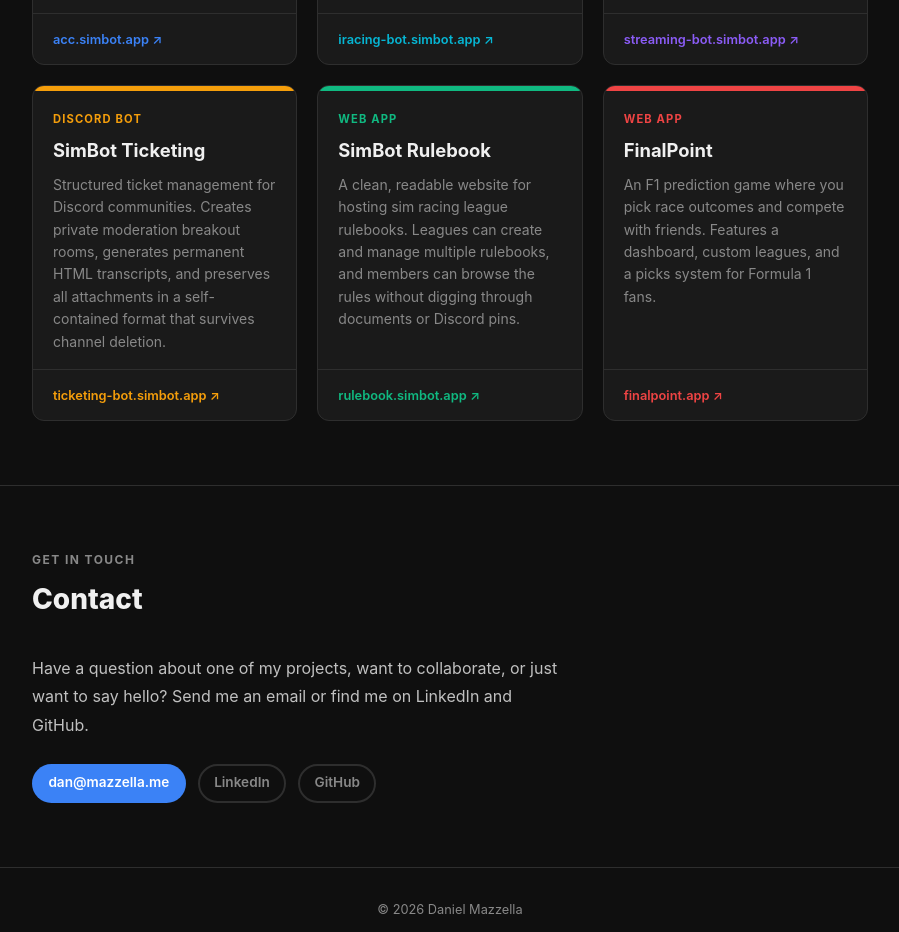
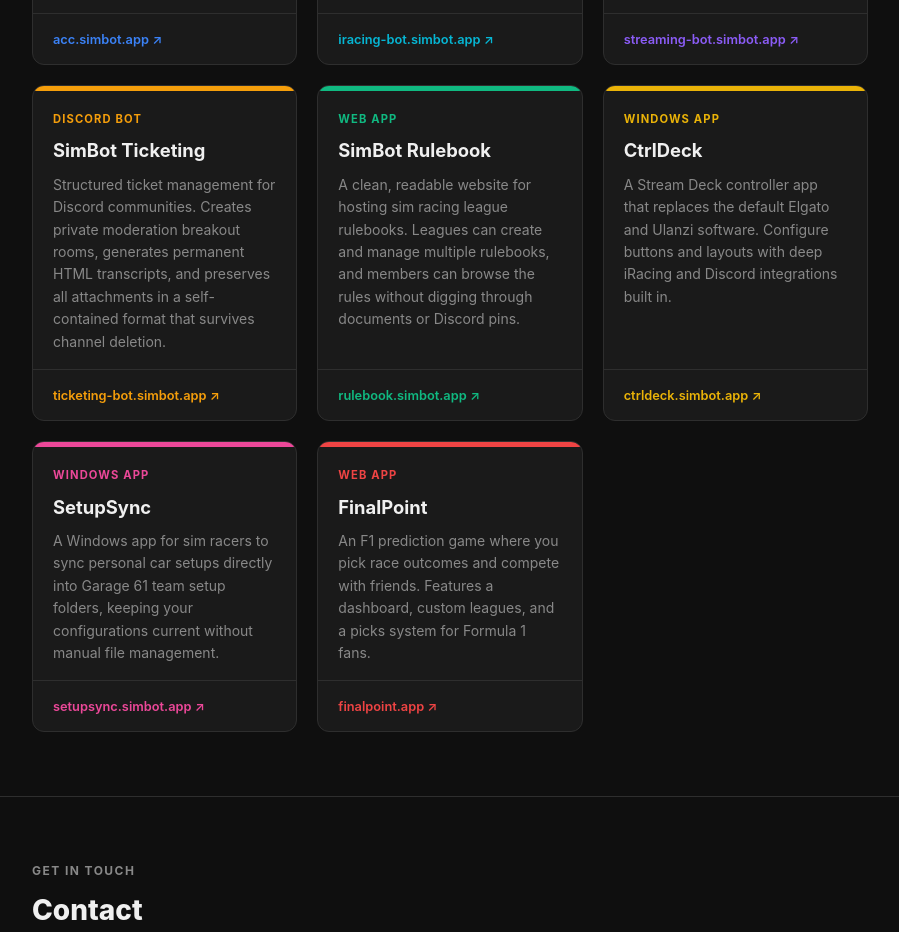
Before and after one commit to danmazzella/mazzella-site, a plain HTML site: page index.html in a window 1280 px wide. Shown: the part 1176-2108 px from the top of the page, without its empty margins (190-1089 px from the left). Drawn offline with Linux system fonts and the light colour scheme.

Commit message:
Add new tools

```diff
--- a/index.html
+++ b/index.html
@@ -23,6 +23,8 @@
       --orange:    #f59e0b;
       --red:       #ef4444;
       --teal:      #06b6d4;
+      --yellow:    #eab308;
+      --pink:      #ec4899;
     }
 
     html { scroll-behavior: smooth; }
@@ -409,6 +411,40 @@
         </div>
       </div>
 
+      <div class="card" style="--card-accent: var(--yellow)">
+        <div class="card-top"></div>
+        <div class="card-body">
+          <span class="card-tag">Windows App</span>
+          <span class="card-name">CtrlDeck</span>
+          <p class="card-desc">
+            A Stream Deck controller app that replaces the default Elgato and Ulanzi software.
+            Configure buttons and layouts with deep iRacing and Discord integrations built in.
+          </p>
+        </div>
+        <div class="card-footer">
+          <a class="card-link" href="https://ctrldeck.simbot.app" target="_blank" rel="noopener">
+            ctrldeck.simbot.app &#8599;
+          </a>
+        </div>
+      </div>
+
+      <div class="card" style="--card-accent: var(--pink)">
+        <div class="card-top"></div>
+        <div class="card-body">
+          <span class="card-tag">Windows App</span>
+          <span class="card-name">SetupSync</span>
+          <p class="card-desc">
+            A Windows app for sim racers to sync personal car setups directly into Garage 61 team
+            setup folders, keeping your configurations current without manual file management.
+          </p>
+        </div>
+        <div class="card-footer">
+          <a class="card-link" href="https://setupsync.simbot.app" target="_blank" rel="noopener">
+            setupsync.simbot.app &#8599;
+          </a>
+        </div>
+      </div>
+
       <div class="card" style="--card-accent: var(--red)">
         <div class="card-top"></div>
         <div class="card-body">
```
